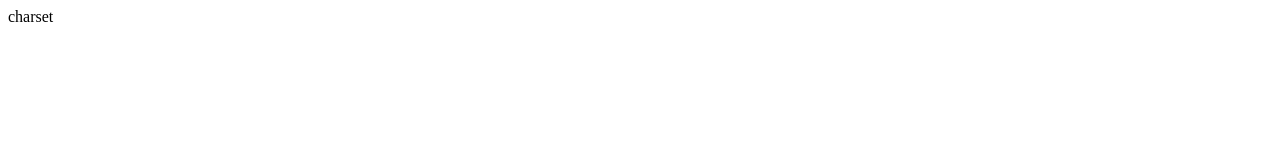
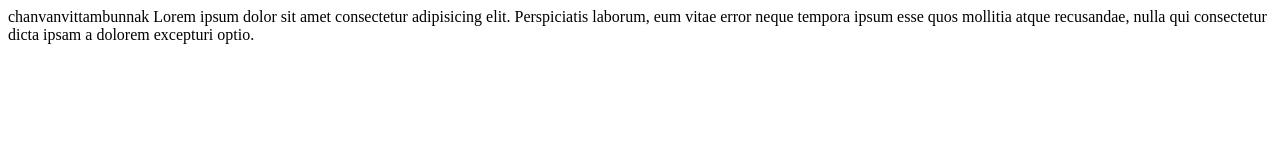
Before and after one commit to NanoSannn/typescript, a plain HTML site: page index.html in a window 1280 px wide. Drawn offline with Linux system fonts and the light colour scheme.

Commit message:
first commit

```diff
--- a/index.html
+++ b/index.html
@@ -7,6 +7,7 @@
     <title>Document</title>
 </head>
 <body>
-    charset
+    chanvanvittambunnak
+    Lorem ipsum dolor sit amet consectetur adipisicing elit. Perspiciatis laborum, eum vitae error neque tempora ipsum esse quos mollitia atque recusandae, nulla qui consectetur dicta ipsam a dolorem excepturi optio.
 </body>
 </html>
```
